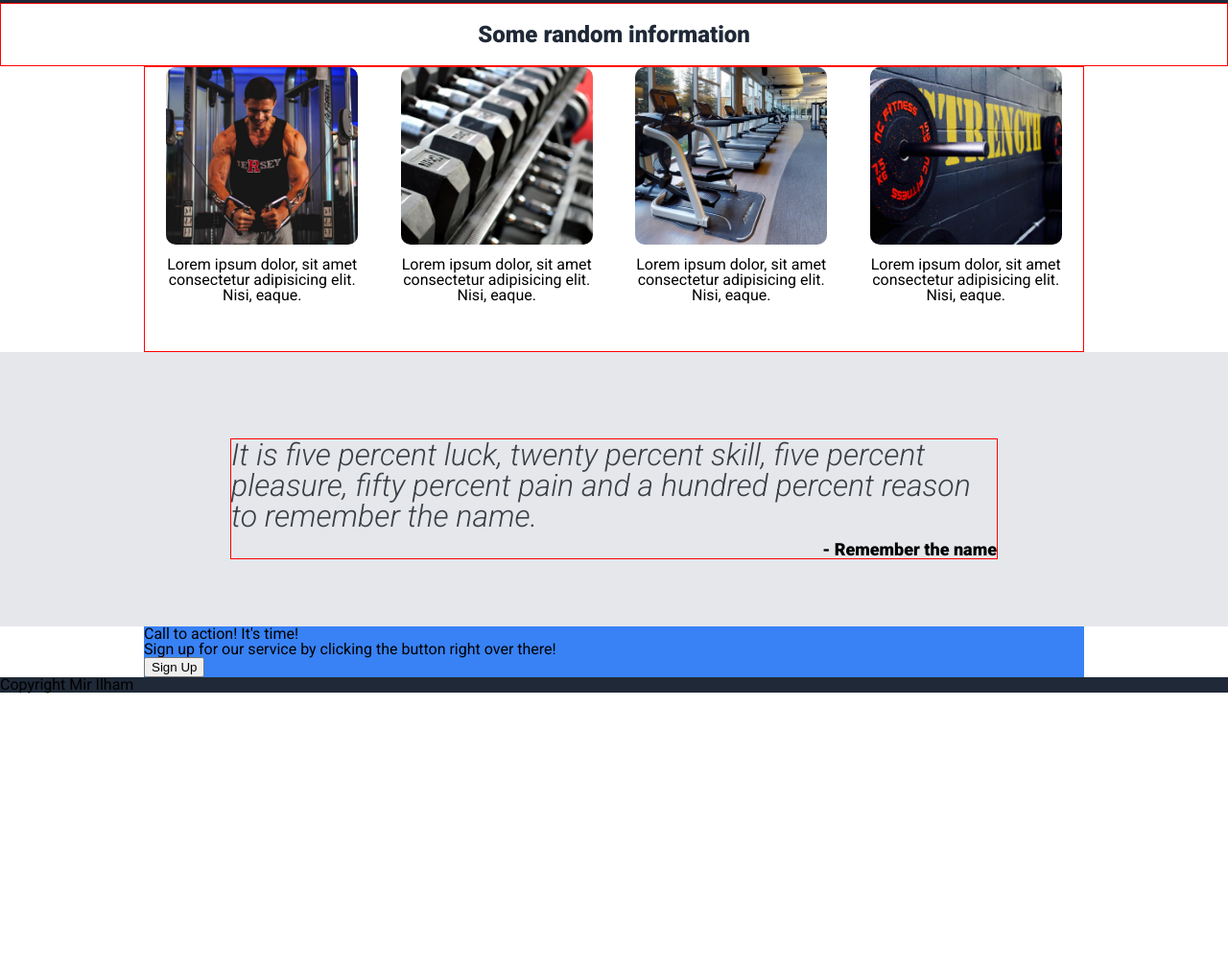
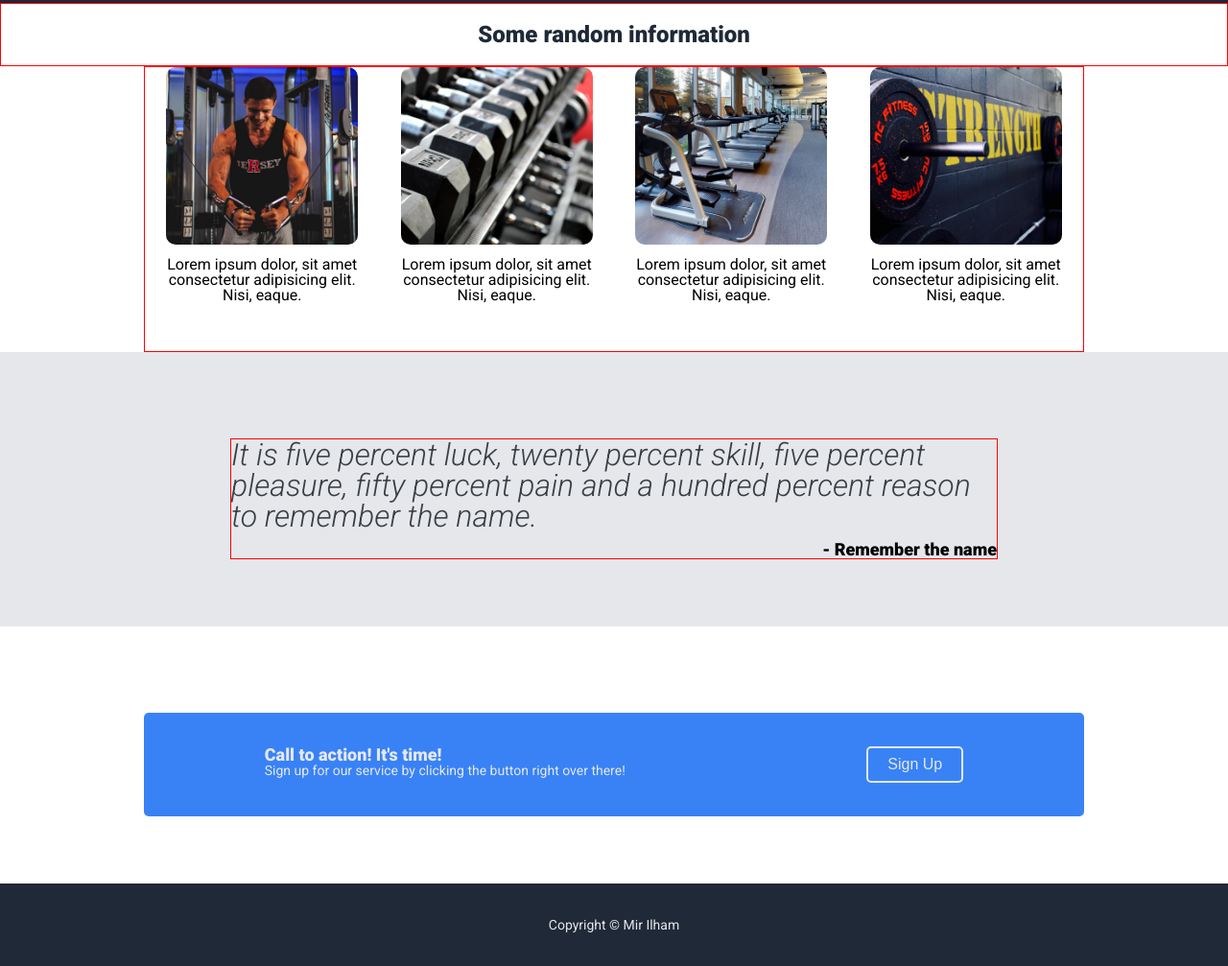
Before and after one commit to Mir-Ilham/landing_page, a plain HTML site: page index.html in a window 1280 px wide. Shown: the part 483-1490 px from the top of the page at 96% size. Before the commit the page ends 1206 px from the top, so only its background shows below. Drawn offline with Linux system fonts and the light colour scheme.

Commit message:
Add basic styling to footer and cta section

```diff
--- a/index.html
+++ b/index.html
@@ -62,8 +62,8 @@
         </div>
     </div>
 
-    <div class="cta">
-        <div class="cta-container">
+    <div class="cta-section">
+        <div class="cta">
             <div>
                 <h3>Call to action! It's time!</h3>
                 <p>Sign up for our service by clicking the button right over there!</p>
@@ -72,6 +72,6 @@
         </div>
     </div>
 
-    <footer>Copyright <small>Mir Ilham</small></footer>
+    <footer><small>Copyright &copy; Mir Ilham</small></footer>
 </body>
 </html>
--- a/styles/main.css
+++ b/styles/main.css
@@ -57,10 +57,6 @@ body {
     font-family: 'Roboto', sans-serif;
 }
 
-header, footer {
-    background-color: #1f2937;
-}
-
 /* || Navigation */
 
 nav {
@@ -96,6 +92,11 @@ nav {
 }
 
 /* || Hero Content */
+
+header {
+    background-color: #1f2937;
+    padding-bottom: 50px;
+}
 
 .hero {
     border: 1px solid red;
@@ -133,10 +134,6 @@ nav {
 
 .hero-img {
     width: 450px;
-}
-
-header {
-    padding-bottom: 50px;
 }
 
 /* || Info section */
@@ -202,8 +199,49 @@ header {
 
 /* || CTA section */
 
-.cta-container {
+.cta-section {
+    padding: 90px 0 70px 0;
+}
+
+.cta {
     width: 980px;
     margin: 0 auto;
+    padding: 35px 0;
+    background-color: #3882f6;
+    border-radius: 5px;
+    display: flex;
+    justify-content: space-around;
+}
+
+.cta h3 {
+    color:#e5e7eb;
+    font-size: 18px;
+    font-weight: 900;
+}
+
+.cta p {
+    color:#e5e7eb;
+    font-size: 14px;
+}
+
+.cta button {
+    font-size: 16px;
+    padding: 8px 20px;
+    color:#e5e7eb;
+    border: 2px solid #e5e7eb;
+    border-radius: 5px;
     background-color: #3882f6;
 }
+
+/* || Footer */
+
+footer {
+    text-align: center;
+    color:#e5e7eb;
+    background-color: #1f2937;
+    padding: 35px;
+}
+
+small {
+    font-size: 14px;
+}
```
